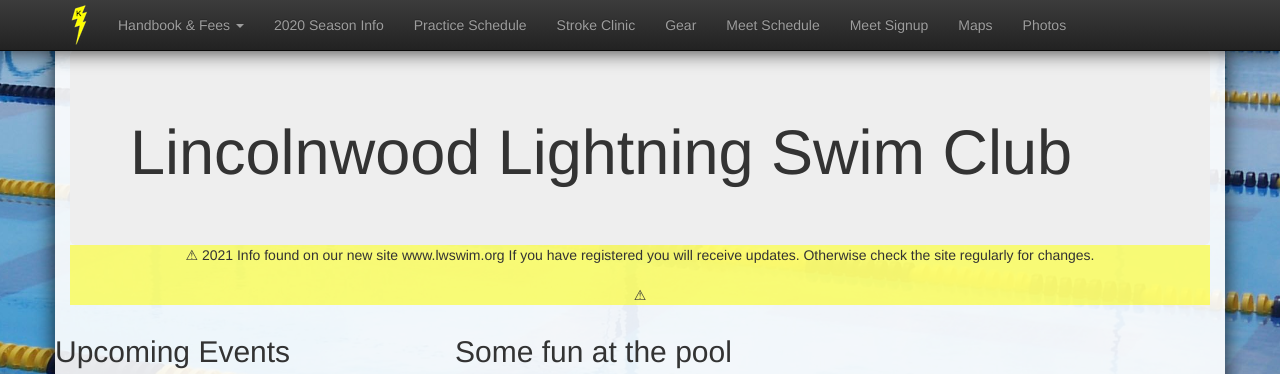
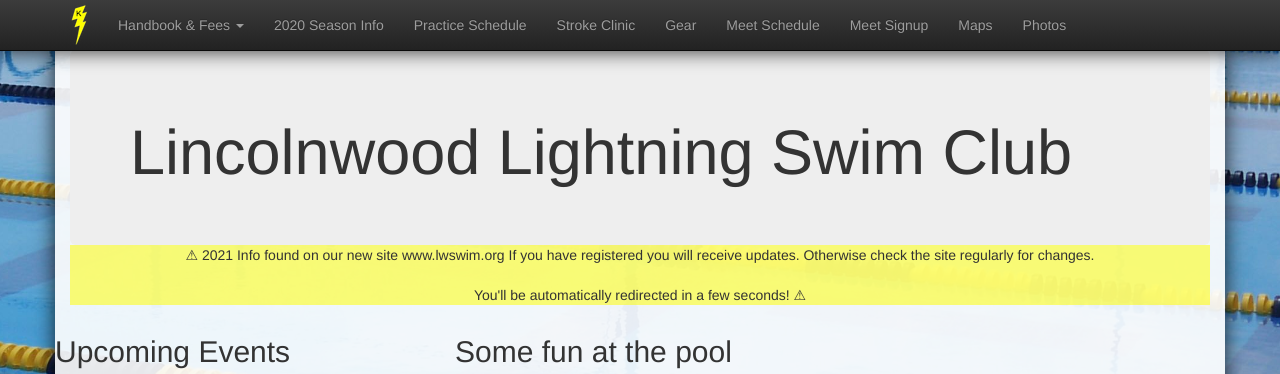
Before and after one commit to schickm/lwlightning.org, a Jekyll site: the page built from index.md, in a window 1280 px wide and 900 px high, cut to the strip 0-374 px from the top of the window. Built offline with Jekyll 4.4.1, drawn with Linux system fonts in a browser that asks for light colours; nearby versions of some CDN libraries; comment, search, counter and statistics services are not loaded.

Commit message:
Update index.md

```diff
--- a/index.md
+++ b/index.md
@@ -18,7 +18,7 @@
             If you have registered you will receive updates.
             Otherwise check the site regularly for changes.<br/> <br/>
 
-
+            You'll be automatically redirected in a few seconds!
             &#9888;
         </p>
     </div>
```
